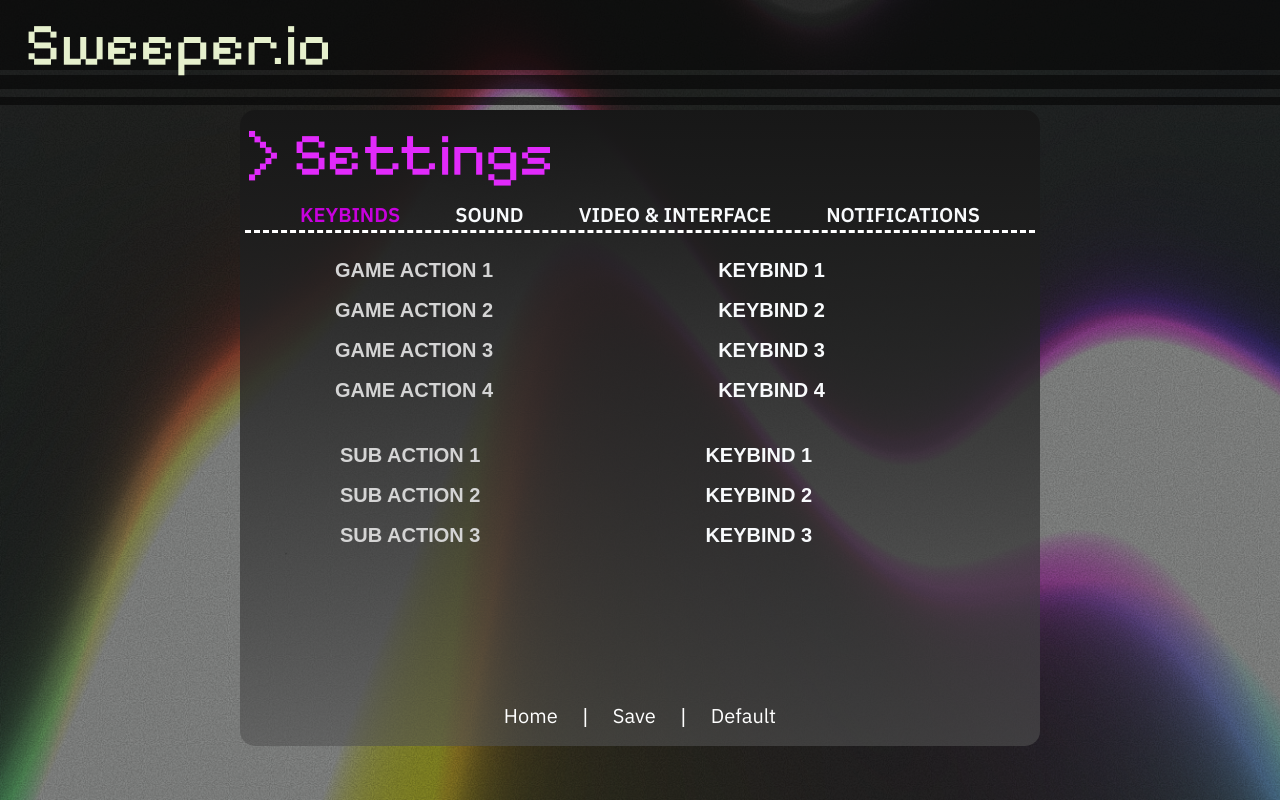
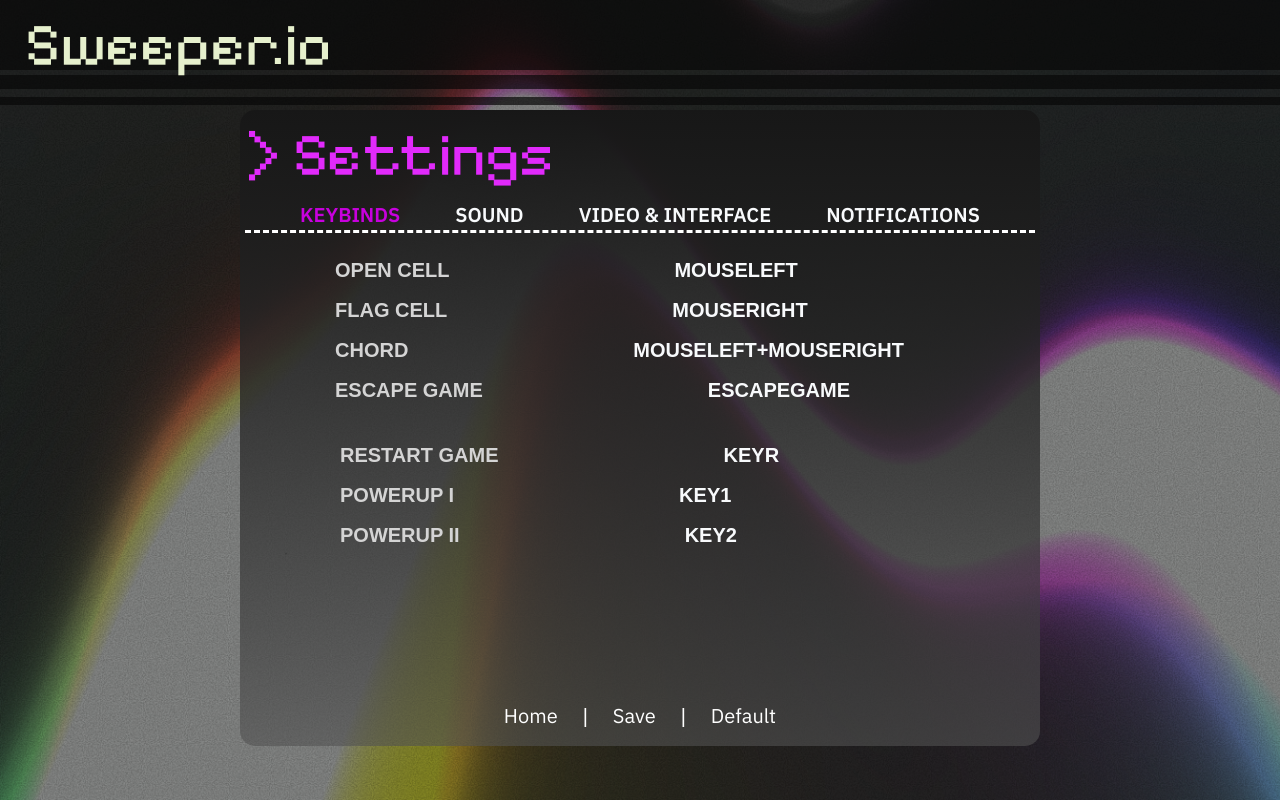
Before and after one commit to ClaraY05/cs35l-project-minesweeper, a React (Vite) app in the folder frontend/: page /settings/keybinds in a window 1280 px wide. Built offline with nearby package versions, Linux system fonts and the light colour scheme.

Commit message:
save keybinds changes in frontend

```diff
--- a/frontend/src/pages/Settings/Keybinds.tsx
+++ b/frontend/src/pages/Settings/Keybinds.tsx
@@ -1,18 +1,22 @@
 import KeybindSetter from "./components/AddKey";
+import { useLocalStorage } from "usehooks-ts";
+import { DEFAULT_KEYBINDS } from "./defaultSettings";
 
 const Keybinds = () => {
+    const [keybinds,setKeybinds] = useLocalStorage("keybinds", DEFAULT_KEYBINDS);
+    const update = (newChange:any) => setKeybinds((prev:any)=>({ ...prev, ...newChange}));
     return (
         <div className="w-full">
             <div className="p-2">
-                <KeybindSetter defaultAction="Game Action 1" defaultKey="Keybind 1" thisClassName="Game"/>
-                <KeybindSetter defaultAction="Game Action 2" defaultKey="Keybind 2" thisClassName="Game"/>
-                <KeybindSetter defaultAction="Game Action 3" defaultKey="Keybind 3" thisClassName="Game"/>
-                <KeybindSetter defaultAction="Game Action 4" defaultKey="Keybind 4" thisClassName="Game"/>
+                <KeybindSetter defaultAction="Open Cell" nowKey={keybinds.openCell} thisClassName="Game" onChange={(e)=>update({openCell:e})}/>
+                <KeybindSetter defaultAction="Flag Cell" nowKey={keybinds.flagCell} thisClassName="Game" onChange={(e)=>update({flagCell:e})}/>
+                <KeybindSetter defaultAction="Chord" nowKey={keybinds.chord} thisClassName="Game" onChange={(e)=>update({chord:e})}/>
+                <KeybindSetter defaultAction="Escape Game" nowKey={keybinds.escapeGame} thisClassName="Game" onChange={(e)=>update({escapeGame:e})}/>
             </div>
             <div className="p-3">
-                <KeybindSetter defaultAction="Sub Action 1" defaultKey="Keybind 1" thisClassName="Sub"/>
-                <KeybindSetter defaultAction="Sub Action 2" defaultKey="Keybind 2" thisClassName="Sub"/>
-                <KeybindSetter defaultAction="Sub Action 3" defaultKey="Keybind 3" thisClassName="Sub"/>
+                <KeybindSetter defaultAction="Restart Game" nowKey={keybinds.restartGame} thisClassName="Sub" onChange={(e)=>update({restartGame:e})}/>
+                <KeybindSetter defaultAction="Powerup I" nowKey={keybinds.powerup1} thisClassName="Sub" onChange={(e)=>update({powerup1:e})}/>
+                <KeybindSetter defaultAction="Powerup II" nowKey={keybinds.powerup2} thisClassName="Sub" onChange={(e)=>update({powerup2:e})}/>
             </div>
         </div>
     )
--- a/frontend/src/pages/Settings/components/AddKey.tsx
+++ b/frontend/src/pages/Settings/components/AddKey.tsx
@@ -1,4 +1,4 @@
-import { useState } from "react";
+import { useState, useEffect } from "react";
 
 interface Keybind {
   action: string;
@@ -7,15 +7,16 @@ interface Keybind {
 
 interface KeybindSetterProp {
     defaultAction: string;
-    defaultKey: string;
+    nowKey: string;
     thisClassName?: string;
+    onChange?: (nowKey:string)=> void;
 }
 
-const KeybindSetter: React.FC<KeybindSetterProp> = ({ defaultAction, defaultKey, thisClassName}) => {
+const KeybindSetter: React.FC<KeybindSetterProp> = ({ defaultAction, nowKey, thisClassName, onChange}) => {
     // set state vars
     const [keybind, setKeybind] = useState<Keybind>({
         action: defaultAction,
-        key: defaultKey,
+        key: nowKey,
     });
     const [listening, setListening] = useState(false);
     const [hover, setHover] = useState(false);
@@ -31,8 +32,10 @@ const KeybindSetter: React.FC<KeybindSetterProp> = ({ defaultAction, defaultKey,
         pressedKey.preventDefault();
 
         setKeybind(prev => ({action: keybind.action, key: pressedKey.key}));
+        if (onChange) onChange(normalizeKey(pressedKey.key));
         setListening(false);
     };
+    useEffect(()=>{setKeybind({action: defaultAction, key: nowKey})},[nowKey]);
 
     return (
         <div
```
